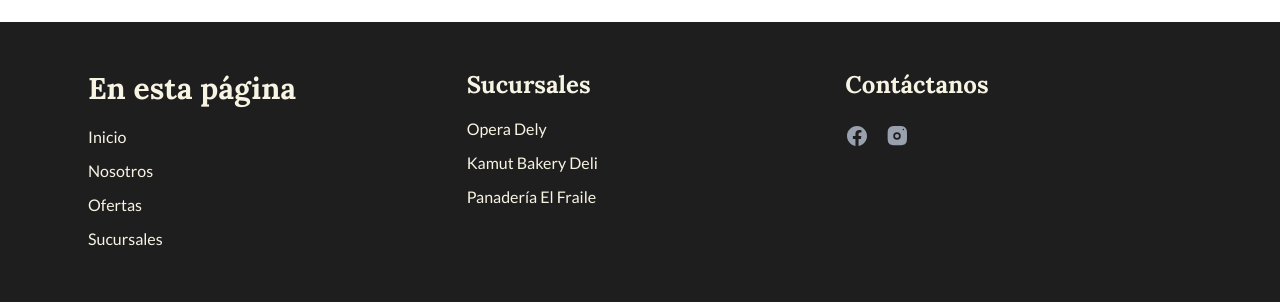
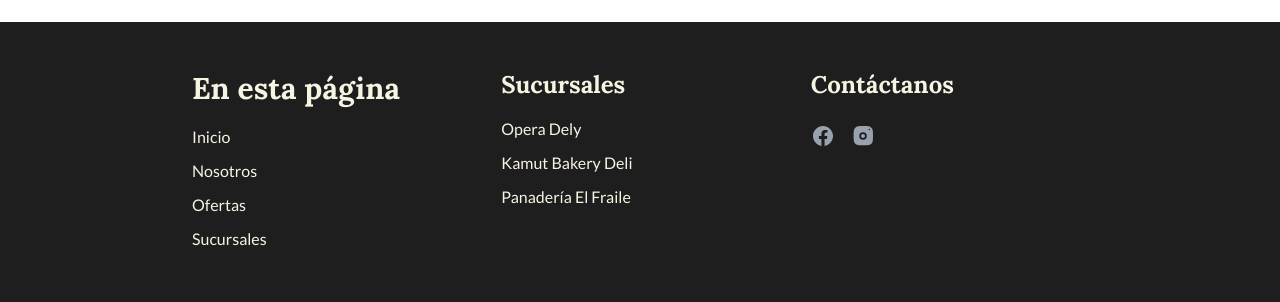
Before and after one commit to NexoPixel-X-Enterprise/panaderia, a Next.js app: page / in a window 1280 px wide. Shown: the part 2600-2902 px from the top of the page. Built offline with nearby package versions, Linux system fonts and the light colour scheme.

Commit message:
Cambio en el div de la cuadricula de las columnas para que quedaran más centradas (max-w-4xl mx-auto)

```diff
--- a/src/components/layout/footer.tsx
+++ b/src/components/layout/footer.tsx
@@ -25,7 +25,8 @@
         transition={{ duration: 1, ease: "easeOut" }}
         className="container mx-auto px-6 py-12 max-w-6xl"
       >
-        <div className="grid grid-cols-1 md:grid-cols-3 gap-8 text-center md:text-left">
+        {/*Cuadricula de las columnas*/}
+        <div className="max-w-4xl mx-auto grid grid-cols-1 md:grid-cols-3 gap-8 text-center md:text-left">
           <aside>
             <h2>En esta página</h2>
             <nav className="flex flex-col gap-2">
```
